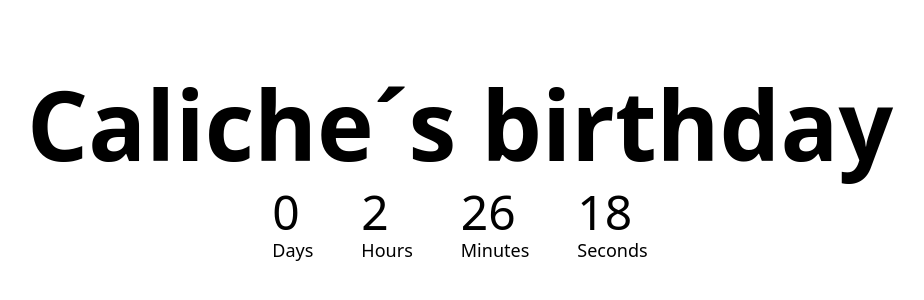
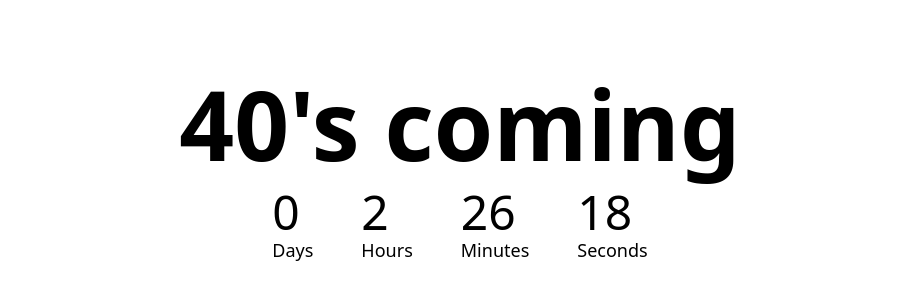
Before and after one commit to Villarley/Counters, a plain HTML site: page birthday.html in a window 1280 px wide. Shown: the part 230-530 px from the top of the page, without its empty margins (180-1104 px from the left). Drawn offline with nearby package versions, Linux system fonts and the light colour scheme.

Commit message:
Update birthday.html

```diff
--- a/birthday.html
+++ b/birthday.html
@@ -8,7 +8,7 @@
 </head>
 <body>
     <div class="container flex flex-col h-screen mx-auto justify-center items-center">
-        <h1 class="text-3xl sm:text-8xl font-bold mb-4">Caliche´s birthday</h1>
+        <h1 class="text-3xl sm:text-8xl font-bold mb-4">40's coming</h1>
         <div id="countdown" class="flex gap-2 sm:gap-12 text-lg">
             <div class="flex flex-col">
                 <p id="days" class="inline-block mr-2 text-xl sm:text-5xl"></p>
```
